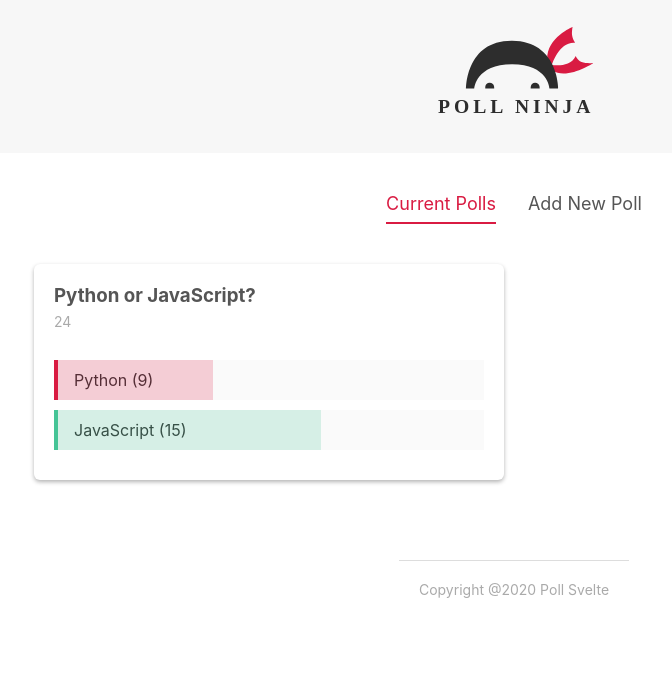
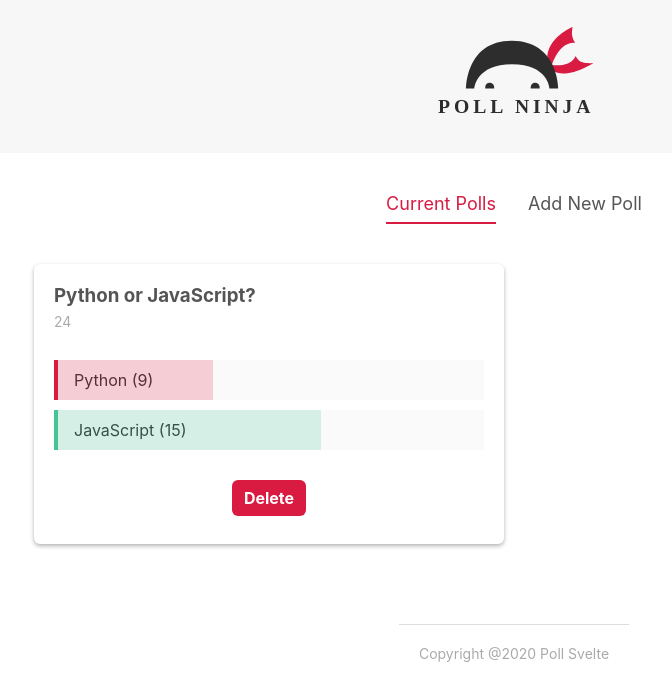
Before and after one commit to bineetNaidu/svelte-polls, a Svelte app: page / in a window 1280 px wide. Shown: the top 700 px of the page, without its empty margins (126-798 px from the left). Built offline with nearby package versions, Linux system fonts and the light colour scheme.

Commit message:
add deleting polls

```diff
--- a/src/Button.svelte
+++ b/src/Button.svelte
@@ -39,6 +39,6 @@
   }
 </style>
 
-<button class={type} class:flat class:inverse>
+<button class={type} class:flat class:inverse on:click>
   <slot />
 </button>
--- a/src/Poll.svelte
+++ b/src/Poll.svelte
@@ -1,4 +1,5 @@
 <script>
+  import Button from './Button.svelte';
   import Card from './Card.svelte';
   import PollStore from './store/PollStore';
 
@@ -22,6 +23,12 @@
       }
 
       return copiedPolls;
+    });
+  };
+
+  const handleDelete = (id) => {
+    PollStore.update((curpoll) => {
+      return curpoll.filter((poll) => poll.id !== id);
     });
   };
 </script>
@@ -66,6 +73,11 @@
     border-left: 4px solid #45c496;
     background: rgba(69, 196, 150, 0.2);
   }
+
+  .delete {
+    margin-top: 30px;
+    text-align: center;
+  }
 </style>
 
 <Card>
@@ -80,5 +92,8 @@
       <div class="percent percent-b" style="width: {percentB}%" />
       <span>{poll.answerB} ({poll.votesB})</span>
     </div>
+    <div class="delete">
+      <Button flat on:click={() => handleDelete(poll.id)}>Delete</Button>
+    </div>
   </div>
 </Card>
```
